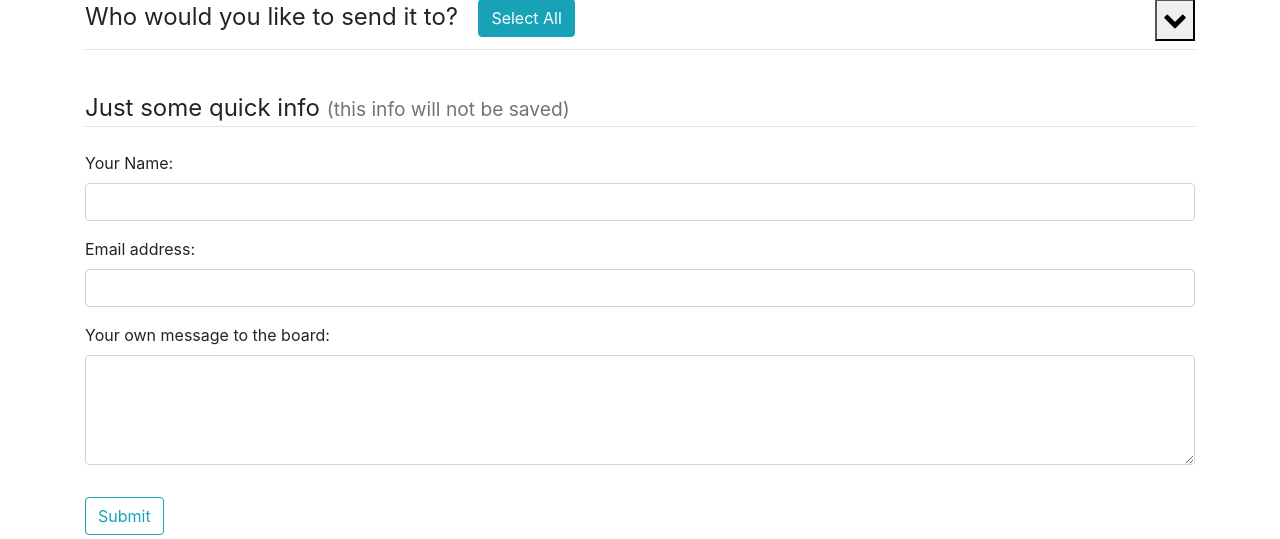
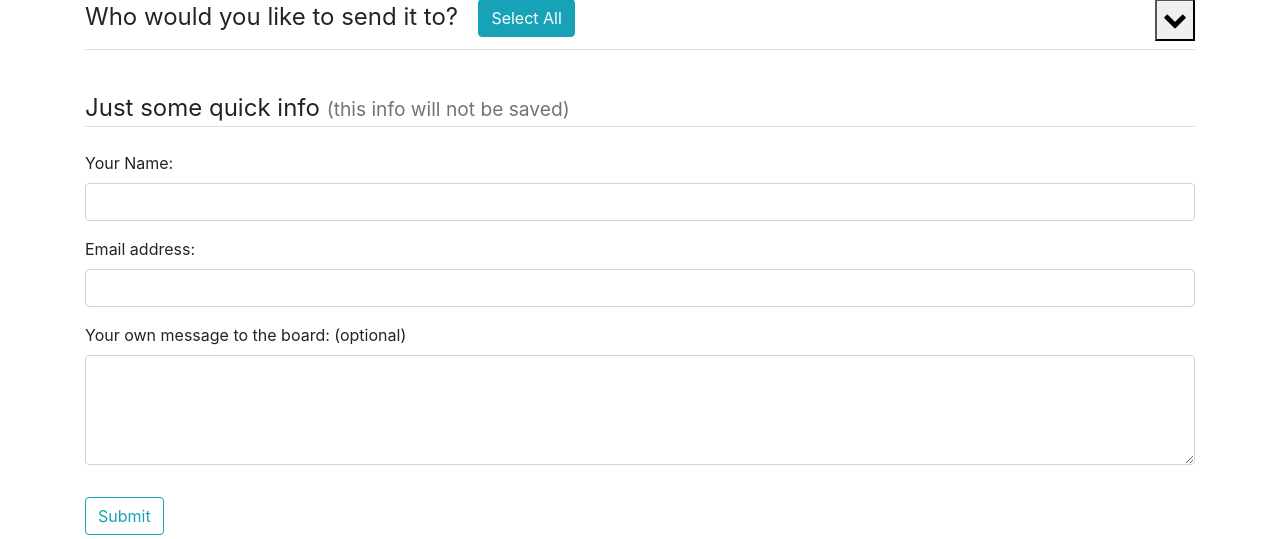
Before and after one commit to myfatemi04/lettertofcps, a Django app: page / in a window 1280 px wide. Shown: the part 239-778 px from the top of the page. Run offline with Django 3.2, Linux system fonts and the light colour scheme; some libraries are stand-ins or nearby versions.

Commit message:
added optional

```diff
--- a/pages/templates/pages/index.html
+++ b/pages/templates/pages/index.html
@@ -128,7 +128,7 @@
             <input name="email" type="email" class="form-control" id="email">
           </div>
           <div class="form-group">
-            <label for="message">Your own message to the board:</label>
+            <label for="message">Your own message to the board: (optional)</label>
             <textarea name="message" type="textarea" class="form-control" id="message" rows="4"></textarea>
           </div>
         </fieldset>
```
